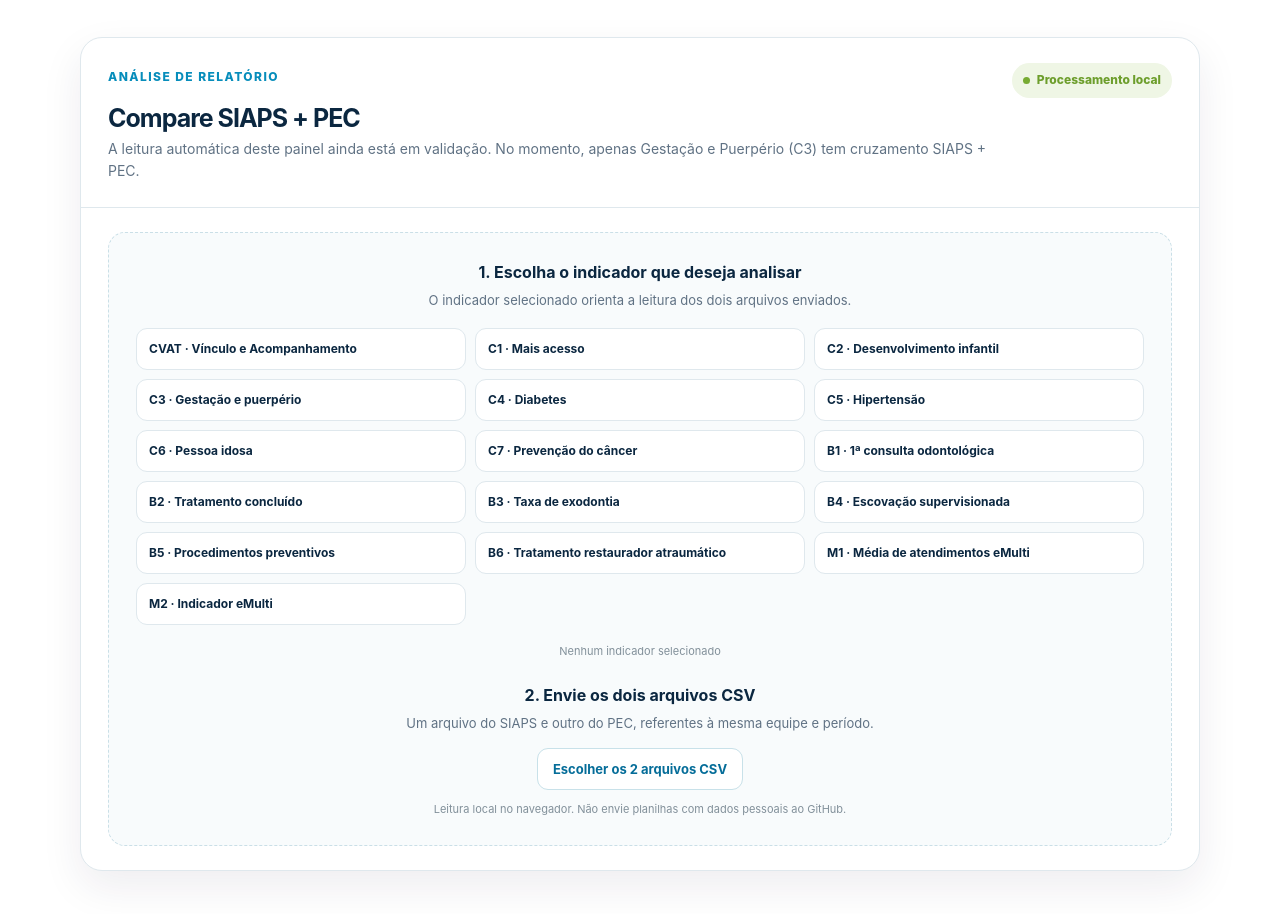
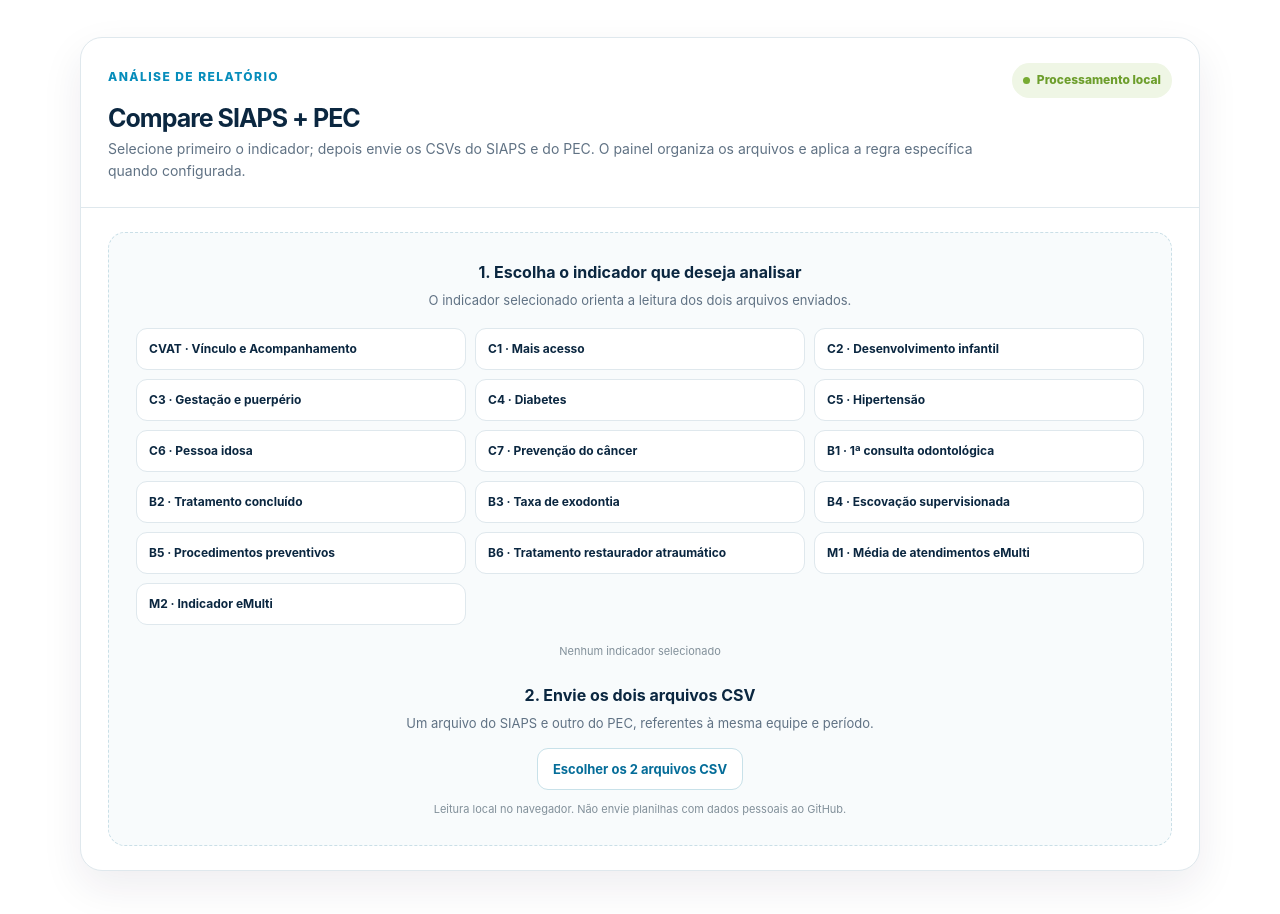
Before and after one commit to alexlima1315/SISTEMA-DE-ACOMPANHAMENTO-DOS-INDICADORES-DO-PEC-ESUS, a plain HTML site: page index.html in a window 1280 px wide. Shown: the part 3700-4614 px from the top of the page. Drawn offline with Linux system fonts and the light colour scheme.

Commit message:
Atualizar instrução do fluxo de seleção

```diff
--- a/index.html
+++ b/index.html
@@ -325,7 +325,7 @@
       <div class="wrap">
         <div class="panel-shell">
           <div class="panel-head">
-            <div><div class="eyebrow">Análise de relatório</div><h2>Compare SIAPS + PEC</h2><p>A leitura automática deste painel ainda está em validação. No momento, apenas Gestação e Puerpério (C3) tem cruzamento SIAPS + PEC.</p></div>
+            <div><div class="eyebrow">Análise de relatório</div><h2>Compare SIAPS + PEC</h2><p>Selecione primeiro o indicador; depois envie os CSVs do SIAPS e do PEC. O painel organiza os arquivos e aplica a regra específica quando configurada.</p></div>
             <span class="local-badge">Processamento local</span>
           </div>
           <div class="upload-area" id="drop-area">
```
